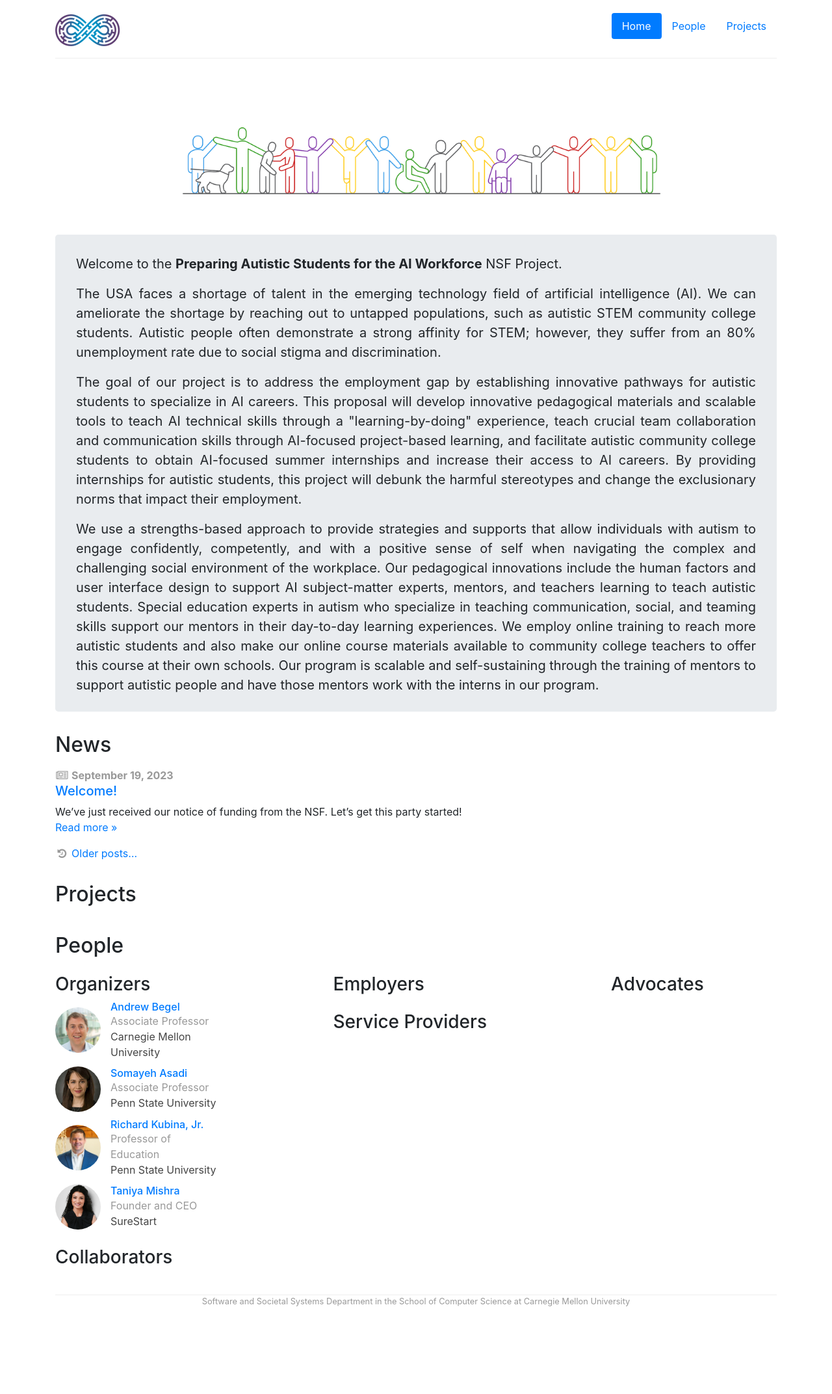
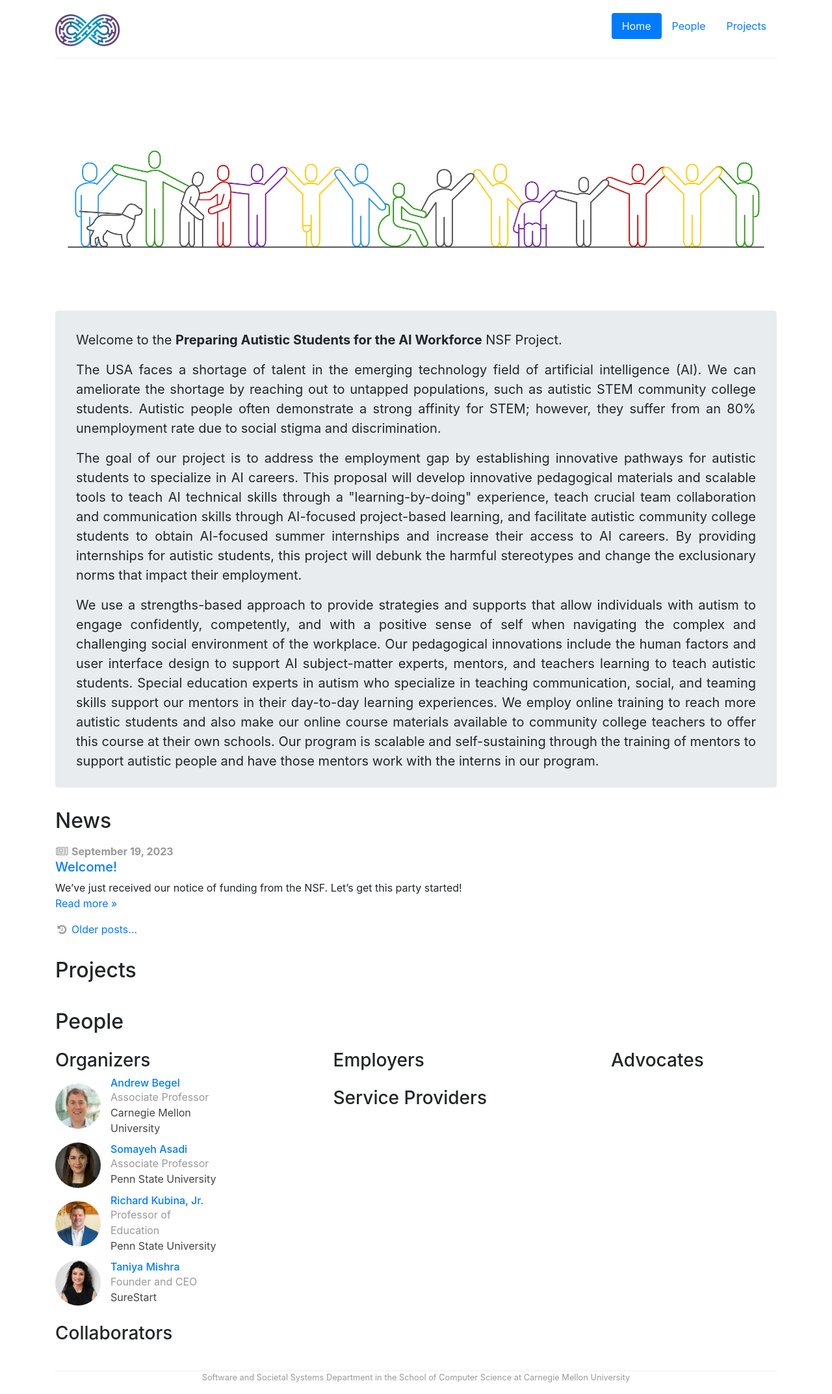
Before and after one commit to cmu-variability/pas4aiworkforce, a Jekyll site: the page built from index.html, in a window 1280 px wide. Shown: the whole page at 65% size. Built offline with Jekyll 4.4.1, drawn with Linux system fonts in a browser that asks for light colours; before the commit the page ends 2028 px from its top, so only the background shows below that.

Commit message:
Put old css back in.

```diff
--- a/index.html
+++ b/index.html
@@ -19,7 +19,7 @@ role-tables:
 
 <div>
     <figure>
-        <img class="variability-banner" src="{{site.base}}/img/banner.png"/>
+        <img class="banner" src="{{site.base}}/img/banner.png"/>
     </figure>
 </div>
 
```
Also changed, not shown: 2 other files.
